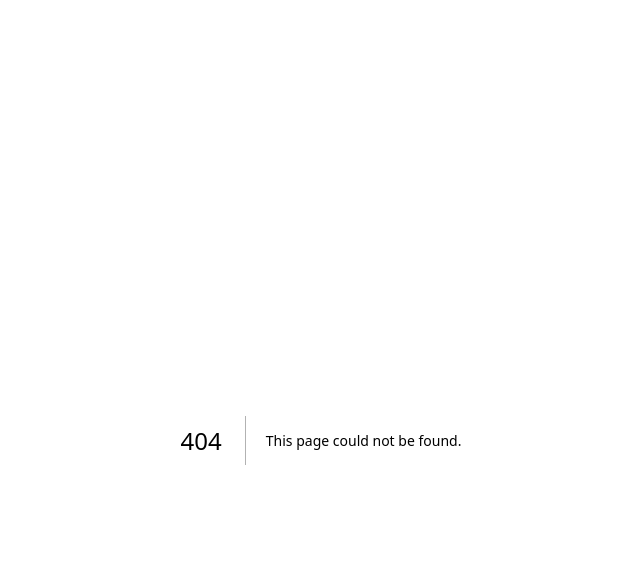
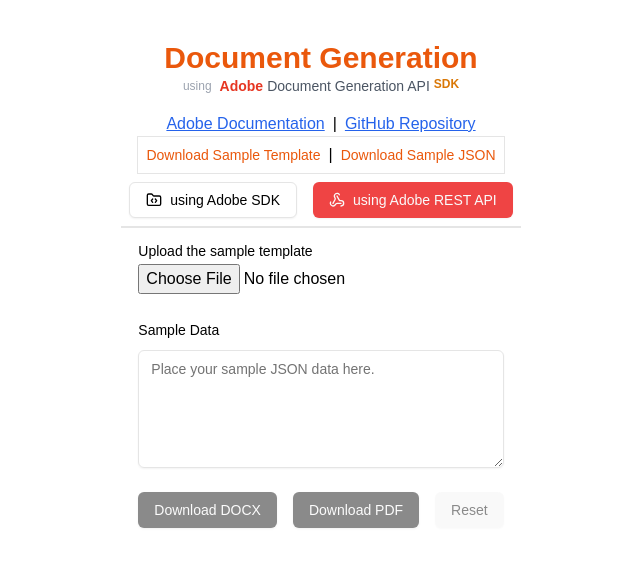
Before and after one commit to SanjeevSaniel/adobe-doc-merge, a Next.js app: page /generate in a window 1280 px wide. Before the commit this address had no page. Shown: the top 566 px of the page, without its empty margins (319-959 px from the left). Built offline with nearby package versions, Linux system fonts and the light colour scheme.

Commit message:
add GenerateDocumentPage component for document generation functionality

```diff
--- /dev/null
+++ b/src/app/generate/page.tsx
@@ -0,0 +1,220 @@
+'use client';
+
+import { Button } from '@/components/ui/button';
+import {
+  Form,
+  FormControl,
+  FormField,
+  FormItem,
+  FormLabel,
+  FormMessage,
+} from '@/components/ui/form';
+import { Textarea } from '@/components/ui/textarea';
+import { toast } from '@/hooks/use-toast';
+import { zodResolver } from '@hookform/resolvers/zod';
+import { useEffect, useState } from 'react';
+import { useForm } from 'react-hook-form';
+import { z } from 'zod';
+import Header from '../header';
+import { LoadingIcon } from '../merge/page';
+
+const FormSchema = z.object({
+  jsonData: z.string().min(10, {
+    message: 'Sample JSON data is required',
+  }),
+});
+
+// Define types for form data
+type FormData = z.infer<typeof FormSchema>;
+
+interface HandleDownloadParams {
+  data: FormData;
+  endpoint: string;
+  fileExtension: 'docx' | 'pdf';
+}
+
+const GenerateDocumentPage: React.FC = () => {
+  const form = useForm<z.infer<typeof FormSchema>>({
+    resolver: zodResolver(FormSchema),
+    defaultValues: { jsonData: '' },
+  });
+  const [selectedFile, setSelectedFile] = useState<File | null>(null);
+  const [isDocxLoading, setIsDocxLoading] = useState(false);
+  const [isPdfLoading, setIsPdfLoading] = useState(false);
+  const [isTextareaEmpty, setIsTextareaEmpty] = useState(true);
+
+  useEffect(() => {
+    const subscription = form.watch((value) => {
+      setIsTextareaEmpty(!value.jsonData || value.jsonData.trim() === '');
+    });
+    return () => subscription.unsubscribe();
+  }, [form]);
+
+  const handleFileChange = (event: React.ChangeEvent<HTMLInputElement>) => {
+    const file = event.target.files ? event.target.files[0] : null;
+    setSelectedFile(file);
+  };
+
+  const readFileAsBinary = (file: File): Promise<ArrayBuffer> => {
+    return new Promise((resolve, reject) => {
+      const reader = new FileReader();
+      reader.onload = () => {
+        if (reader.result) {
+          resolve(reader.result as ArrayBuffer);
+        } else {
+          reject(new Error('Failed to read file as binary'));
+        }
+      };
+      reader.onerror = () => reject(new Error('Error reading file'));
+      reader.readAsArrayBuffer(file);
+    });
+  };
+
+  async function handleDownload({
+    data,
+    endpoint,
+    fileExtension,
+  }: HandleDownloadParams) {
+    if (fileExtension === 'docx') {
+      setIsDocxLoading(true);
+    } else {
+      setIsPdfLoading(true);
+    }
+    try {
+      let binaryFile: ArrayBuffer | null = null;
+      if (selectedFile) {
+        binaryFile = await readFileAsBinary(selectedFile);
+      }
+      console.log('Sending data to API:', {
+        data: data.jsonData,
+        file: binaryFile,
+      });
+      const response = await fetch(endpoint, {
+        method: 'POST',
+        headers: { 'Content-Type': 'application/json' },
+        body: JSON.stringify({ data: data.jsonData, file: binaryFile }),
+      });
+      if (response.ok) {
+        const blob = await response.blob();
+        const url = window.URL.createObjectURL(blob);
+        const a = document.createElement('a');
+        const date = new Date().toISOString().split('T')[0];
+        const timestamp = new Date().toISOString().replace(/[:.-]/g, '');
+        const templateName = 'Template';
+        const filename = `MergedOutput_${templateName}_${date}_${timestamp}.${fileExtension}`;
+        a.style.display = 'none';
+        a.href = url;
+        a.download = filename;
+        document.body.appendChild(a);
+        a.click();
+        window.URL.revokeObjectURL(url);
+        toast({
+          title: 'File downloaded successfully!',
+          description: `Your file has been downloaded as ${filename}.`,
+        });
+      } else {
+        toast({ title: 'Error', description: 'Failed to merge files.' });
+      }
+    } catch (error) {
+      if (error instanceof Error) {
+        toast({
+          title: 'Error',
+          description: `An error occurred: ${error.message}`,
+        });
+      } else {
+        toast({ title: 'Error', description: 'An unknown error occurred.' });
+      }
+    } finally {
+      if (fileExtension === 'docx') {
+        setIsDocxLoading(false);
+      } else {
+        setIsPdfLoading(false);
+      }
+    }
+  }
+
+  function handleReset() {
+    form.reset({ jsonData: '' });
+    setSelectedFile(null);
+  }
+
+  return (
+    <div className='flex flex-col justify-center items-center gap-4 w-full'>
+      <Header />
+      <div>
+        <Form {...form}>
+          <form className='w-9/10 space-y-6'>
+            <div className='grid w-full max-w-sm items-center gap-1.5'>
+              <FormLabel htmlFor='picture'>
+                Upload the sample template
+              </FormLabel>
+              <FormControl>
+                <input
+                  id='picture'
+                  type='file'
+                  onChange={handleFileChange}
+                />
+              </FormControl>
+            </div>
+            <FormField
+              control={form.control}
+              name='jsonData'
+              render={({ field }) => (
+                <FormItem>
+                  <FormLabel>Sample Data</FormLabel>
+                  <FormControl>
+                    <Textarea
+                      placeholder='Place your sample JSON data here.'
+                      className='resize'
+                      rows={5}
+                      {...field}
+                    />
+                  </FormControl>
+                  <FormMessage />
+                </FormItem>
+              )}
+            />
+            <div className='flex gap-4'>
+              <Button
+                type='button'
+                onClick={() =>
+                  form.handleSubmit((data) =>
+                    handleDownload({
+                      data,
+                      endpoint: '/api/generate-docx',
+                      fileExtension: 'docx',
+                    }),
+                  )()
+                }
+                disabled={isDocxLoading || isTextareaEmpty}>
+                {isDocxLoading ? <LoadingIcon /> : 'Download DOCX'}
+              </Button>
+              <Button
+                type='button'
+                onClick={() =>
+                  form.handleSubmit((data) =>
+                    handleDownload({
+                      data,
+                      endpoint: '/api/generate-pdf',
+                      fileExtension: 'pdf',
+                    }),
+                  )()
+                }
+                disabled={isPdfLoading || isTextareaEmpty}>
+                {isPdfLoading ? <LoadingIcon /> : 'Download PDF'}
+              </Button>
+              <Button
+                variant='secondary'
+                type='button'
+                onClick={handleReset}
+                disabled={isTextareaEmpty || isDocxLoading || isPdfLoading}>
+                Reset
+              </Button>
+            </div>
+          </form>
+        </Form>
+      </div>
+    </div>
+  );
+};
+export default GenerateDocumentPage;
```
